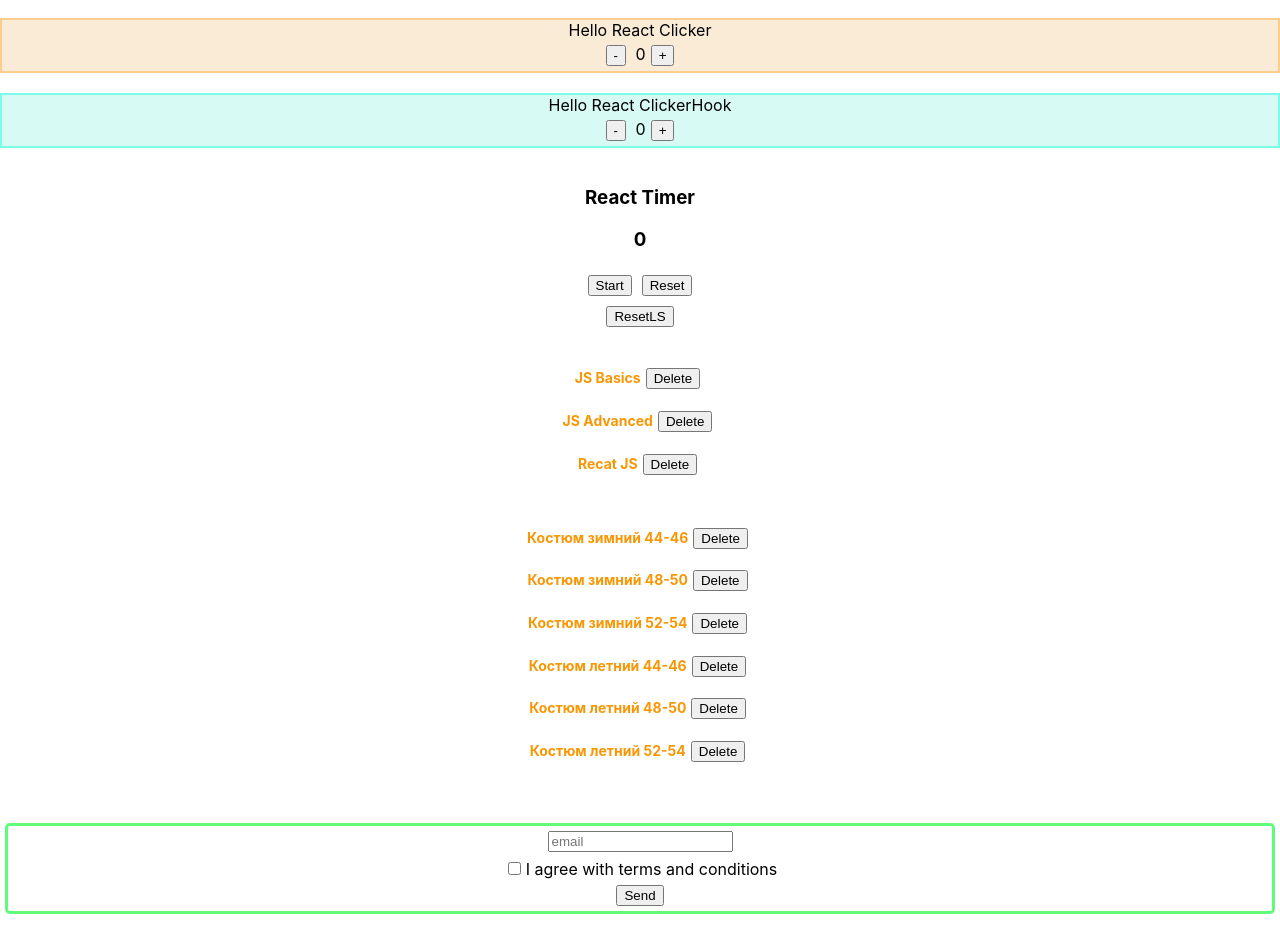
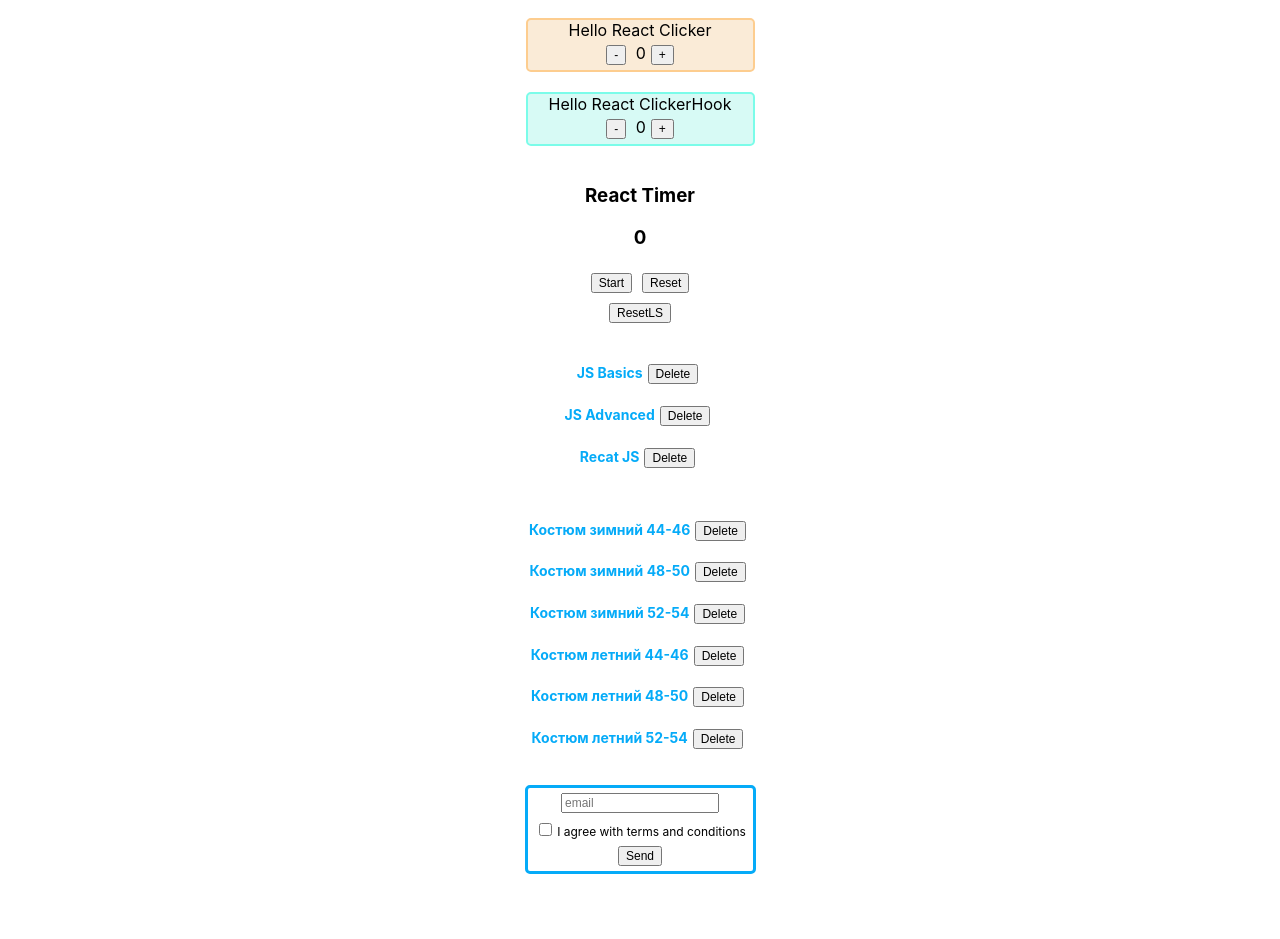
Before and after one commit to ENNA-Egor/less_1, a React (Create React App) app: page / in a window 1280 px wide. Shown: the part 405-1344 px from the top of the page. After the commit the page ends 1279 px from the top, so only its background shows below. Built offline with nearby package versions, Linux system fonts and the light colour scheme.

Commit message:
Подстроил стили

```diff
--- a/src/App.css
+++ b/src/App.css
@@ -38,7 +38,7 @@
 }
 
 h2{
-  color: rgb(248, 151, 5);
+  color: rgb(5, 171, 248);
   font-size: 14px;
 }
 
@@ -91,22 +91,37 @@ p{
 }
 
 .form {
-  margin: 25px 5px;
-  border: #61fb7b solid 3px;
+  width: 225px;
+  margin: 0 auto;
+  border: rgb(5, 171, 248) solid 3px;
   border-radius: 5px;
 }
 
 button, input{
   margin: 5px;
+  font-size: 12px;
 }
 
 
 .clicker{
   background-color: antiquewhite;
   border: solid rgb(253, 205, 143) 2px;
+  border-radius: 5px;
+  width: 225px;
+  margin: 0 auto;
 }
 
 .clicker-hook{
   background-color: rgb(215, 250, 245);
   border: solid rgb(123, 252, 233) 2px;
+  border-radius: 5px;
+  width: 225px;
+  margin: 0 auto;
 }
+.emailInp{
+  width: 150px;
+}
+
+label{
+  font-size: 12px;
+}
--- a/src/module/Form/FormApp.jsx
+++ b/src/module/Form/FormApp.jsx
@@ -57,6 +57,7 @@ import React from 'react';
                     value={email}
                     onChange={this.handleChangeEmail}
                     onBlur={this.validateEmail}
+                    className='emailInp'
                 />
                 <br />
                 <label>
```
